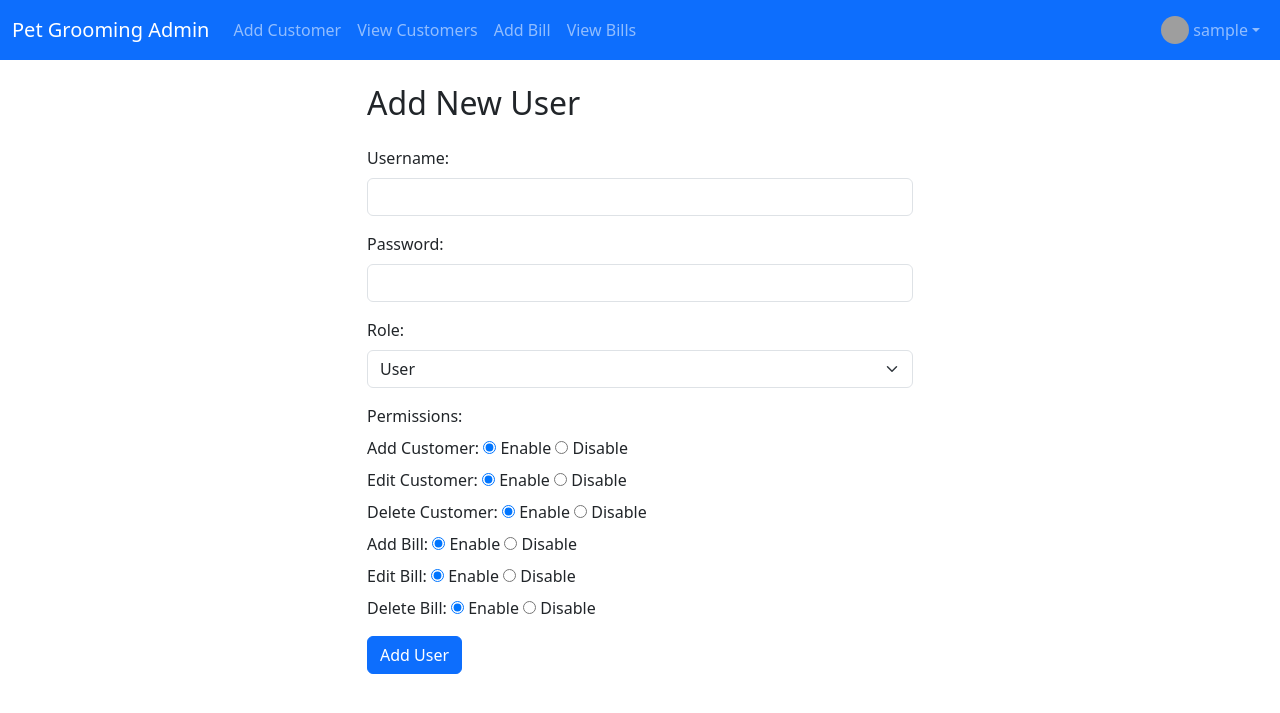
After one commit to ragshas/petgrooming-admin, a Flask app: page /add_user in a window 1280 px wide. The commit adds this page. Shown: the top 713 px of the page. Run offline with Flask 3, Linux system fonts and the light colour scheme; a user stored in the database is signed in; grey boxes are pictures that could not be loaded.

Commit message:
Implement full authentication, user roles, permissions, and secure navigation

```diff
--- a/app.py
+++ b/app.py
@@ -1,19 +1,39 @@
-from flask import Flask, render_template, request, redirect, url_for, make_response
+from flask import Flask, render_template, request, redirect, url_for, make_response, session, flash
 import sqlite3
 from datetime import datetime
 from weasyprint import HTML
+from functools import wraps
+from werkzeug.security import check_password_hash, generate_password_hash
 
+# Create a Flask web application instance
 app = Flask(__name__)
+app.secret_key = 'your_secret_key_here'  # Change this to a strong secret key
 
-# Home page (simple)
+# Decorator to require login
+def login_required(f):
+    @wraps(f)
+    def decorated_function(*args, **kwargs):
+        if not session.get('admin_logged_in'):
+            return redirect(url_for('login'))
+        return f(*args, **kwargs)
+    return decorated_function
+
+# Home page route: redirects to the customers list
 @app.route('/')
+@login_required
 def home():
     return redirect(url_for('customers'))  # Redirect to customers list
 
-# Add Customer page (GET + POST)
+# Route to add a new customer (supports GET and POST requests)
 @app.route('/add_customer', methods=['GET', 'POST'])
+@login_required
 def add_customer():
-    if request.method == 'POST':
+    # Enforce permission
+    if session.get('admin_role') != 'admin' and not session.get('can_add_customer', 1):
+        flash('You do not have permission to add customers.', 'danger')
+        return redirect(url_for('dashboard'))
+    if request.method == 'POST':  # If form is submitted
+        # Get form data from the request
         name = request.form['name']
         phone = request.form['phone']
         email = request.form['email']
@@ -21,6 +41,7 @@ def add_customer():
         pet_type = request.form['pet_type']
         notes = request.form['notes']
 
+        # Connect to the database and insert the new customer
         conn = sqlite3.connect('database.db')
         c = conn.cursor()
         c.execute("INSERT INTO customers (name, phone, email, pet_name, pet_type, notes) VALUES (?, ?, ?, ?, ?, ?)",
@@ -30,59 +51,81 @@ def add_customer():
 
         return redirect('/')   # After adding, redirect to home
 
+    # If GET request, show the add customer form
     return render_template('add_customer.html')
 
+# Route to display all customers
 @app.route('/customers')
+@login_required
 def customers():
     conn = sqlite3.connect('database.db')
     c = conn.cursor()
     c.execute("SELECT * FROM customers")
-    all_customers = c.fetchall()
+    all_customers = c.fetchall()  # Get all customers from the database
     conn.close()
     return render_template('customers.html', customers=all_customers)
 
-
+# Route to add a new bill (supports GET and POST requests)
 @app.route('/add_bill', methods=['GET', 'POST'])
+@login_required
 def add_bill():
+    if session.get('admin_role') != 'admin' and not session.get('can_add_bill', 1):
+        flash('You do not have permission to add bills.', 'danger')
+        return redirect(url_for('dashboard'))
     conn = sqlite3.connect('database.db')
     c = conn.cursor()
     c.execute("SELECT id, name FROM customers")
-    customers = c.fetchall()
+    customers = c.fetchall()  # Get all customers for the dropdown
 
-    if request.method == 'POST':
+    if request.method == 'POST':  # If form is submitted
         customer_id = request.form['customer_id']
         service = request.form['service']
         amount = request.form['amount']
-        date = datetime.now().strftime("%Y-%m-%d %H:%M:%S")
+        date = datetime.now().strftime("%Y-%m-%d %H:%M:%S")  # Current date and time
         notes = request.form['notes']
 
+        # Insert the new bill into the database
         c.execute("INSERT INTO bills (customer_id, service, amount, date, notes) VALUES (?, ?, ?, ?, ?)",
                   (customer_id, service, amount, date, notes))
         conn.commit()
         conn.close()
-        return redirect(url_for('bills'))
+        return redirect(url_for('bills'))  # Redirect to bills page
 
     conn.close()
+    # If GET request, show the add bill form
     return render_template('add_bill.html', customers=customers)
 
+# Route to display all bills
 @app.route('/bills')
+@login_required
 def bills():
     conn = sqlite3.connect('database.db')
     c = conn.cursor()
+    # Use LEFT JOIN to show all bills, even if customer is missing
     c.execute('''
         SELECT bills.id, customers.name, bills.service, bills.amount, bills.date, bills.notes
         FROM bills
-        JOIN customers ON bills.customer_id = customers.id
+        LEFT JOIN customers ON bills.customer_id = customers.id
         ORDER BY bills.date DESC
     ''')
     all_bills = c.fetchall()
     conn.close()
-    return render_template('bills.html', bills=all_bills)
+    # Replace None customer names with 'Unknown'
+    bills_with_names = []
+    for bill in all_bills:
+        bill = list(bill)
+        if bill[1] is None:
+            bill[1] = 'Unknown'
+        bills_with_names.append(tuple(bill))
+    return render_template('bills.html', bills=bills_with_names)
 
+# Route to generate a PDF for a specific bill
 @app.route('/bills/<int:bill_id>/pdf')
+@login_required
 def bill_pdf(bill_id):
     conn = sqlite3.connect('database.db')
     c = conn.cursor()
+    # Get the bill and customer info for the given bill_id
     c.execute('''
         SELECT bills.id, customers.name, bills.service, bills.amount, bills.date, bills.notes
         FROM bills
@@ -93,9 +136,11 @@ def bill_pdf(bill_id):
     conn.close()
 
     if bill:
+        # Render the bill as HTML and convert to PDF
         rendered = render_template('bill_pdf.html', bill=bill)
         pdf = HTML(string=rendered).write_pdf()
 
+        # Return the PDF as a response
         response = make_response(pdf)
         response.headers['Content-Type'] = 'application/pdf'
         response.headers['Content-Disposition'] = f'inline; filename=bill_{bill[0]}.pdf'
@@ -103,29 +148,41 @@ def bill_pdf(bill_id):
     else:
         return "Bill not found", 404
 
+# Route to edit a bill (supports GET and POST)
 @app.route('/bills/<int:bill_id>/edit', methods=['GET', 'POST'])
+@login_required
 def edit_bill(bill_id):
+    if session.get('admin_role') != 'admin' and not session.get('can_edit_bill', 1):
+        flash('You do not have permission to edit bills.', 'danger')
+        return redirect(url_for('dashboard'))
     conn = sqlite3.connect('database.db')
     c = conn.cursor()
 
-    if request.method == 'POST':
+    if request.method == 'POST':  # If form is submitted
         service = request.form['service']
         amount = request.form['amount']
         notes = request.form['notes']
 
+        # Update the bill in the database
         c.execute('UPDATE bills SET service=?, amount=?, notes=? WHERE id=?',
                   (service, amount, notes, bill_id))
         conn.commit()
         conn.close()
         return redirect(url_for('bills'))
 
+    # If GET request, fetch the bill to edit
     c.execute('SELECT id, service, amount, notes FROM bills WHERE id=?', (bill_id,))
     bill = c.fetchone()
     conn.close()
     return render_template('edit_bill.html', bill=bill)
 
+# Route to delete a bill
 @app.route('/bills/<int:bill_id>/delete')
+@login_required
 def delete_bill(bill_id):
+    if session.get('admin_role') != 'admin' and not session.get('can_delete_bill', 1):
+        flash('You do not have permission to delete bills.', 'danger')
+        return redirect(url_for('dashboard'))
     conn = sqlite3.connect('database.db')
     c = conn.cursor()
     c.execute('DELETE FROM bills WHERE id=?', (bill_id,))
@@ -133,12 +190,17 @@ def delete_bill(bill_id):
     conn.close()
     return redirect(url_for('bills'))
 
+# Route to edit a customer (supports GET and POST)
 @app.route('/customers/<int:customer_id>/edit', methods=['GET', 'POST'])
+@login_required
 def edit_customer(customer_id):
+    if session.get('admin_role') != 'admin' and not session.get('can_edit_customer', 1):
+        flash('You do not have permission to edit customers.', 'danger')
+        return redirect(url_for('dashboard'))
     conn = sqlite3.connect('database.db')
     c = conn.cursor()
 
-    if request.method == 'POST':
+    if request.method == 'POST':  # If form is submitted
         name = request.form['name']
         phone = request.form['phone']
         email = request.form['email']
@@ -146,6 +208,7 @@ def edit_customer(customer_id):
         pet_type = request.form['pet_type']
         notes = request.form['notes']
 
+        # Update the customer in the database
         c.execute('''
             UPDATE customers
             SET name=?, phone=?, email=?, pet_name=?, pet_type=?, notes=?
@@ -155,13 +218,19 @@ def edit_customer(customer_id):
         conn.close()
         return redirect(url_for('customers'))
 
+    # If GET request, fetch the customer to edit
     c.execute('SELECT * FROM customers WHERE id=?', (customer_id,))
     customer = c.fetchone()
     conn.close()
     return render_template('edit_customer.html', customer=customer)
 
+# Route to delete a customer
 @app.route('/customers/<int:customer_id>/delete')
+@login_required
 def delete_customer(customer_id):
+    if session.get('admin_role') != 'admin' and not session.get('can_delete_customer', 1):
+        flash('You do not have permission to delete customers.', 'danger')
+        return redirect(url_for('dashboard'))
     conn = sqlite3.connect('database.db')
     c = conn.cursor()
     c.execute('DELETE FROM customers WHERE id=?', (customer_id,))
@@ -169,5 +238,131 @@ def delete_customer(customer_id):
     conn.close()
     return redirect(url_for('customers'))
 
+# Login route
+@app.route('/login', methods=['GET', 'POST'])
+def login():
+    if request.method == 'POST':
+        username = request.form['username']
+        password = request.form['password']
+        # Check user credentials from the database
+        conn = sqlite3.connect('database.db')
+        c = conn.cursor()
+        c.execute('SELECT id, username, password, role, can_add_customer, can_edit_customer, can_delete_customer, can_add_bill, can_edit_bill, can_delete_bill FROM users WHERE username=?', (username,))
+        user = c.fetchone()
+        conn.close()
+        from werkzeug.security import check_password_hash
+        if user and check_password_hash(user[2], password):
+            session['admin_logged_in'] = True
+            session['admin_username'] = user[1]
+            session['admin_role'] = user[3]
+            session['can_add_customer'] = user[4]
+            session['can_edit_customer'] = user[5]
+            session['can_delete_customer'] = user[6]
+            session['can_add_bill'] = user[7]
+            session['can_edit_bill'] = user[8]
+            session['can_delete_bill'] = user[9]
+            return redirect(url_for('dashboard'))
+        else:
+            flash('Invalid username or password', 'danger')
+    return render_template('login.html')
+
+# Dashboard route
+@app.route('/dashboard')
+@login_required
+def dashboard():
+    return render_template('dashboard.html')
+
+# Logout route
+@app.route('/logout')
+def logout():
+    session.clear()
+    return redirect(url_for('login'))
+
+# Route to view and manage users
+@app.route('/users')
+@login_required
+def users():
+    if session.get('admin_role') != 'admin':
+        flash('Only admin can manage users.', 'danger')
+        return redirect(url_for('dashboard'))
+    conn = sqlite3.connect('database.db')
+    c = conn.cursor()
+    c.execute('SELECT * FROM users')
+    users = c.fetchall()
+    conn.close()
+    return render_template('users.html', users=users)
+
+# Route to add a new user (supports GET and POST requests)
+@app.route('/add_user', methods=['GET', 'POST'])
+@login_required
+def add_user():
+    if session.get('admin_role') != 'admin':
+        flash('Only admin can add users.', 'danger')
+        return redirect(url_for('dashboard'))
+    if request.method == 'POST':
+        username = request.form['username']
+        password = request.form['password']
+        role = request.form['role']
+        can_add_customer = 1 if request.form.get('can_add_customer') else 0
+        can_edit_customer = 1 if request.form.get('can_edit_customer') else 0
+        can_delete_customer = 1 if request.form.get('can_delete_customer') else 0
+        can_add_bill = 1 if request.form.get('can_add_bill') else 0
+        can_edit_bill = 1 if request.form.get('can_edit_bill') else 0
+        can_delete_bill = 1 if request.form.get('can_delete_bill') else 0
+        hashed_pw = generate_password_hash(password)
+        conn = sqlite3.connect('database.db')
+        c = conn.cursor()
+        try:
+            c.execute('INSERT INTO users (username, password, role, can_add_customer, can_edit_customer, can_delete_customer, can_add_bill, can_edit_bill, can_delete_bill) VALUES (?, ?, ?, ?, ?, ?, ?, ?, ?)',
+                (username, hashed_pw, role, can_add_customer, can_edit_customer, can_delete_customer, can_add_bill, can_edit_bill, can_delete_bill))
+            conn.commit()
+            flash('User added successfully!', 'success')
+            return redirect(url_for('users'))
+        except sqlite3.IntegrityError:
+            flash('Username already exists.', 'danger')
+        finally:
+            conn.close()
+    return render_template('add_user.html')
+
+# Route to edit user roles and permissions (admin only)
+@app.route('/edit_user/<int:user_id>', methods=['GET', 'POST'])
+@login_required
+def edit_user(user_id):
+    if session.get('admin_role') != 'admin':
+        flash('Only admin can edit users.', 'danger')
+        return redirect(url_for('dashboard'))
+    conn = sqlite3.connect('database.db')
+    c = conn.cursor()
+    if request.method == 'POST':
+        role = request.form['role']
+        can_add_customer = int(request.form.get('can_add_customer', 0))
+        can_edit_customer = int(request.form.get('can_edit_customer', 0))
+        can_delete_customer = int(request.form.get('can_delete_customer', 0))
+        can_add_bill = int(request.form.get('can_add_bill', 0))
+        can_edit_bill = int(request.form.get('can_edit_bill', 0))
+        can_delete_bill = int(request.form.get('can_delete_bill', 0))
+        c.execute('''UPDATE users SET role=?, can_add_customer=?, can_edit_customer=?, can_delete_customer=?, can_add_bill=?, can_edit_bill=?, can_delete_bill=? WHERE id=?''',
+            (role, can_add_customer, can_edit_customer, can_delete_customer, can_add_bill, can_edit_bill, can_delete_bill, user_id))
+        conn.commit()
+        conn.close()
+        flash('User updated successfully!', 'success')
+        return redirect(url_for('users'))
+    c.execute('SELECT * FROM users WHERE id=?', (user_id,))
+    user = c.fetchone()
+    conn.close()
+    return render_template('edit_user.html', user=user)
+
+# Apply login_required to protected routes
+app.view_functions['customers'] = login_required(app.view_functions['customers'])
+app.view_functions['add_customer'] = login_required(app.view_functions['add_customer'])
+app.view_functions['edit_customer'] = login_required(app.view_functions['edit_customer'])
+app.view_functions['delete_customer'] = login_required(app.view_functions['delete_customer'])
+app.view_functions['bills'] = login_required(app.view_functions['bills'])
+app.view_functions['add_bill'] = login_required(app.view_functions['add_bill'])
+app.view_functions['edit_bill'] = login_required(app.view_functions['edit_bill'])
+app.view_functions['delete_bill'] = login_required(app.view_functions['delete_bill'])
+app.view_functions['bill_pdf'] = login_required(app.view_functions['bill_pdf'])
+
+# Run the Flask app if this file is executed directly
 if __name__ == '__main__':
     app.run(debug=True)
--- /dev/null
+++ b/templates/add_user.html
@@ -0,0 +1,60 @@
+{% extends "base.html" %}
+{% block title %}Add User{% endblock %}
+{% block content %}
+<div class="row justify-content-center">
+  <div class="col-md-6">
+    <h2 class="mb-4">Add New User</h2>
+    <form method="post">
+      <div class="mb-3">
+        <label class="form-label">Username:</label>
+        <input class="form-control" type="text" name="username" required>
+      </div>
+      <div class="mb-3">
+        <label class="form-label">Password:</label>
+        <input class="form-control" type="password" name="password" required>
+      </div>
+      <div class="mb-3">
+        <label class="form-label">Role:</label>
+        <select class="form-select" name="role">
+          <option value="user">User</option>
+          <option value="admin">Admin</option>
+        </select>
+      </div>
+      <div class="mb-3">
+        <label class="form-label">Permissions:</label><br>
+        <div class="mb-2">
+          <label>Add Customer:</label>
+          <input type="radio" name="can_add_customer" value="1" checked> Enable
+          <input type="radio" name="can_add_customer" value="0"> Disable
+        </div>
+        <div class="mb-2">
+          <label>Edit Customer:</label>
+          <input type="radio" name="can_edit_customer" value="1" checked> Enable
+          <input type="radio" name="can_edit_customer" value="0"> Disable
+        </div>
+        <div class="mb-2">
+          <label>Delete Customer:</label>
+          <input type="radio" name="can_delete_customer" value="1" checked> Enable
+          <input type="radio" name="can_delete_customer" value="0"> Disable
+        </div>
+        <div class="mb-2">
+          <label>Add Bill:</label>
+          <input type="radio" name="can_add_bill" value="1" checked> Enable
+          <input type="radio" name="can_add_bill" value="0"> Disable
+        </div>
+        <div class="mb-2">
+          <label>Edit Bill:</label>
+          <input type="radio" name="can_edit_bill" value="1" checked> Enable
+          <input type="radio" name="can_edit_bill" value="0"> Disable
+        </div>
+        <div class="mb-2">
+          <label>Delete Bill:</label>
+          <input type="radio" name="can_delete_bill" value="1" checked> Enable
+          <input type="radio" name="can_delete_bill" value="0"> Disable
+        </div>
+      </div>
+      <button type="submit" class="btn btn-primary">Add User</button>
+    </form>
+  </div>
+</div>
+{% endblock %}
--- a/templates/base.html
+++ b/templates/base.html
@@ -10,14 +10,14 @@
 </head>
 <body>
 
+{% if request.endpoint != 'login' %}
 <nav class="navbar navbar-expand-lg navbar-dark bg-primary">
   <div class="container-fluid">
-    <a class="navbar-brand" href="/">Pet Grooming Admin</a>
+    <a class="navbar-brand" href="/dashboard">Pet Grooming Admin</a>
     <button class="navbar-toggler" type="button" data-bs-toggle="collapse" data-bs-target="#navbarNav"
       aria-controls="navbarNav" aria-expanded="false" aria-label="Toggle navigation">
       <span class="navbar-toggler-icon"></span>
     </button>
-
     <div class="collapse navbar-collapse" id="navbarNav">
       <ul class="navbar-nav">
         <li class="nav-item">
@@ -33,11 +33,34 @@
           <a class="nav-link" href="/bills">View Bills</a>
         </li>
       </ul>
+      <ul class="navbar-nav ms-auto">
+        <li class="nav-item dropdown">
+          <a class="nav-link dropdown-toggle d-flex align-items-center" href="#" id="userDropdown" role="button" data-bs-toggle="dropdown" aria-expanded="false">
+            <img src="https://cdn-icons-png.flaticon.com/512/149/149071.png" alt="User" width="28" height="28" class="rounded-circle me-1">
+            {{ session['admin_username'] if session['admin_logged_in'] else 'User' }}
+          </a>
+          <ul class="dropdown-menu dropdown-menu-end" aria-labelledby="userDropdown">
+            <li><a class="dropdown-item text-danger" href="/logout">Logout</a></li>
+            <li><a class="dropdown-item" href="/logout">Switch User</a></li>
+          </ul>
+        </li>
+      </ul>
     </div>
   </div>
 </nav>
+{% endif %}
 
 <div class="container mt-4">
+  {% with messages = get_flashed_messages(with_categories=true) %}
+    {% if messages %}
+      {% for category, message in messages %}
+        <div class="alert alert-{{ category }} alert-dismissible fade show" role="alert">
+          {{ message }}
+          <button type="button" class="btn-close" data-bs-dismiss="alert" aria-label="Close"></button>
+        </div>
+      {% endfor %}
+    {% endif %}
+  {% endwith %}
   {% block content %}{% endblock %}
 </div>
 
```
Also changed, not shown: init_db.py (+22 -1 lines), templates/dashboard.html (added, +17 -0 lines), templates/edit_user.html (added, +56 -0 lines), templates/login.html (added, +27 -0 lines), templates/users.html (added, +39 -0 lines), README.md, database.db.
